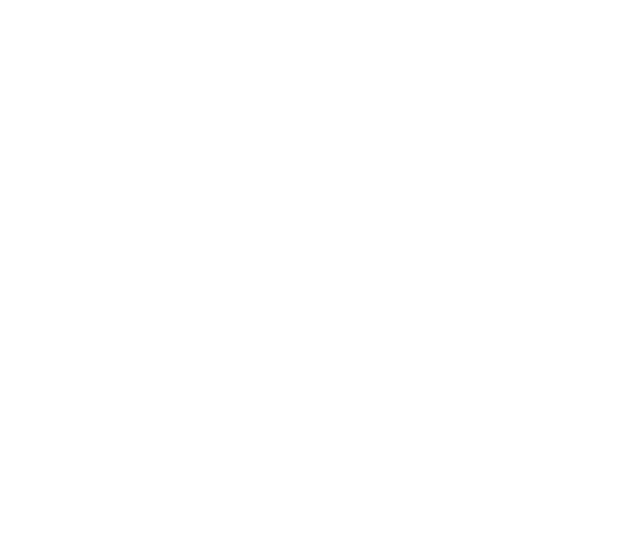
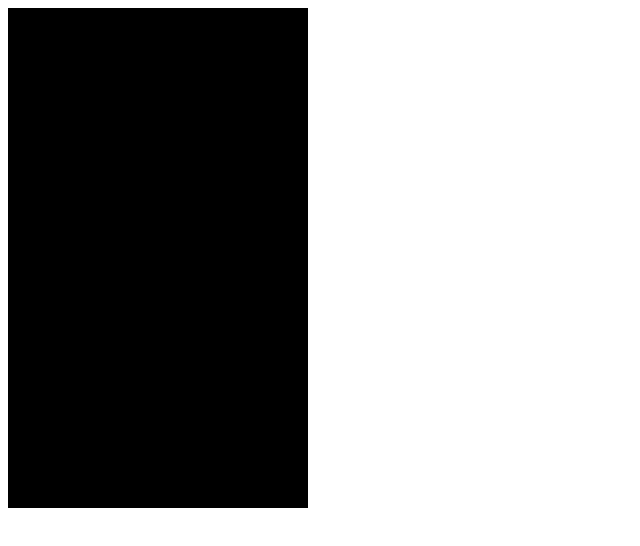
Before and after one commit to TacoWithaTwist/tetris, a website: page public/index.html in a window 1280 px wide. Shown: the whole page, without its empty margins (0-640 px from the left). Drawn offline with Linux system fonts and the light colour scheme.

Commit message:
2nd iinit

```diff
--- a/public/index.html
+++ b/public/index.html
@@ -4,7 +4,12 @@
     <meta charset="UTF-8" />
     <meta name="viewport" content="width=device-width, initial-scale=1.0" />
     <title>Tetris</title>
-    <script></script>
+    <link rel="stylesheet" href="styles.css" />
   </head>
-  <body></body>
+  <body>
+    <div>
+      <canvas id="canvas" width="300" height="500"></canvas>
+    </div>
+    <script src="../dist/index.js" type="module"></script>
+  </body>
 </html>
--- /dev/null
+++ b/src/index.ts
@@ -0,0 +1,7 @@
+const canvas = document.getElementById('canvas') as HTMLCanvasElement;
+const ctx = canvas.getContext('2d');
+
+if (ctx) {
+  ctx.fillStyle = 'black';
+  ctx.fillRect(0, 0, canvas.width, canvas.height);
+}
```
Also changed, not shown: tsconfig.json (renamed from dist/tsconfig.json, +9 -8 lines), dist/index.js (added), package.json (renamed from dist/package.json), 1 other file.
